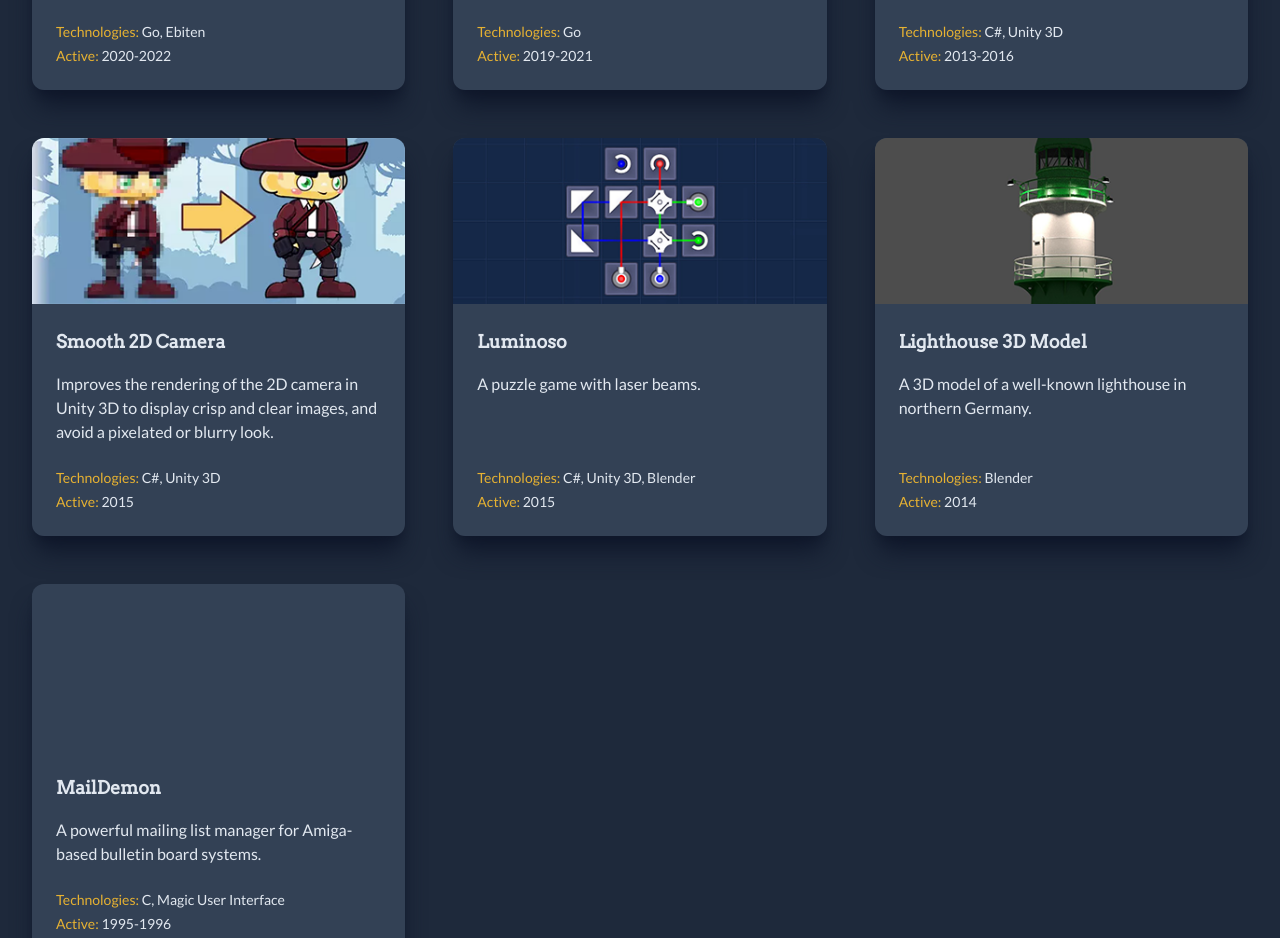
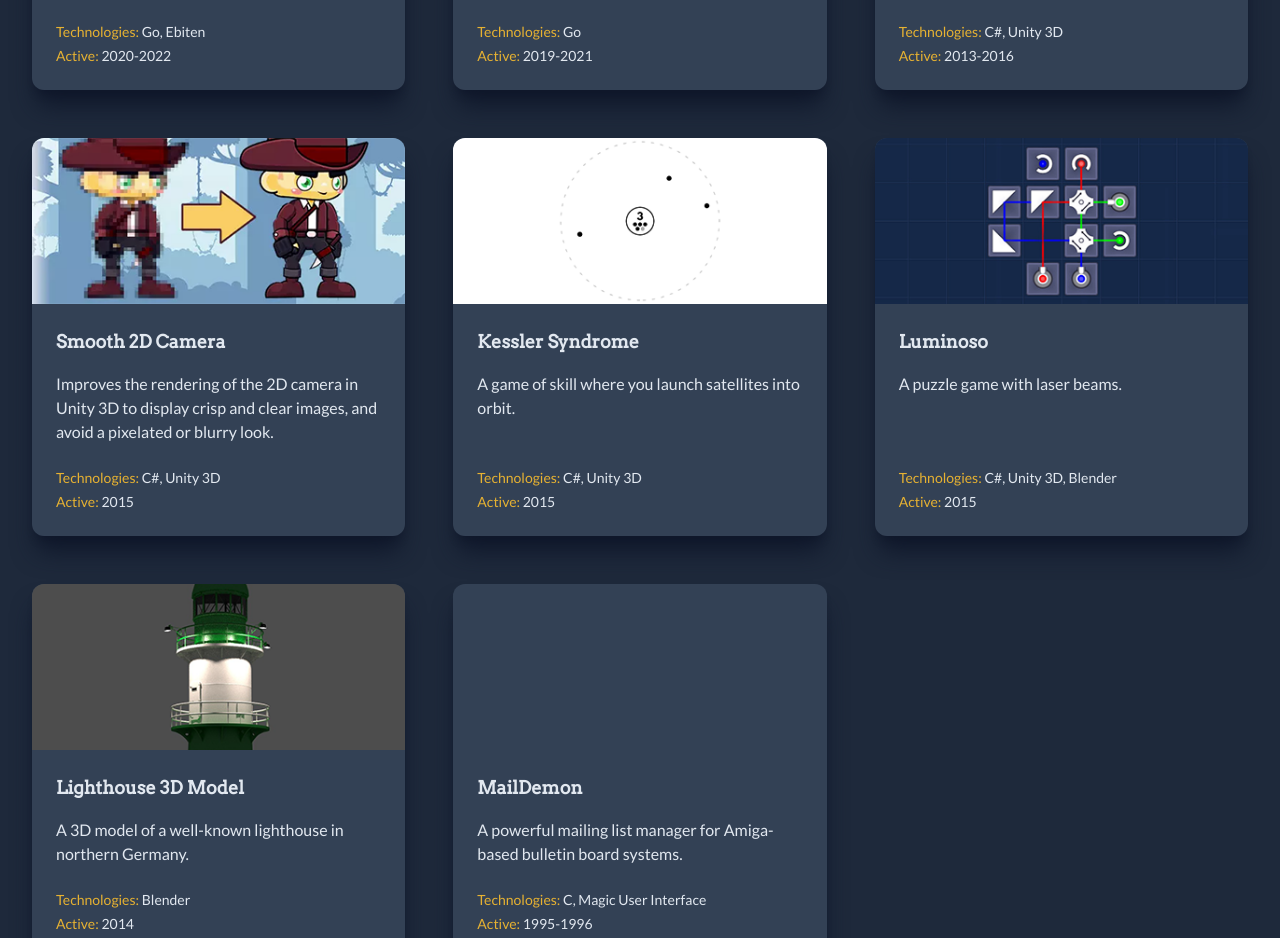
Before and after one commit to blizzy78/maik.schreiber.ms, a React (Vite) app: page / in a window 1280 px wide. Shown: the part 2800-3738 px from the top of the page. Built offline with nearby package versions, Linux system fonts and the light colour scheme; a web font is replaced by a local one; what tailwindcss-gradients would draw is missing.

Commit message:
add Kessler Syndrome

```diff
--- a/src/projects/projects.ts
+++ b/src/projects/projects.ts
@@ -8,6 +8,8 @@ import * as DevContainer400Image from './dev-container-400.png'
 import * as DevContainerImage from './dev-container.png'
 import * as EbitenUI400Image from './ebitenui-400.png'
 import * as EbitenUIImage from './ebitenui.png'
+import * as KesslerSyndrome400Image from './kessler-syndrome-400.png'
+import * as KesslerSyndromeImage from './kessler-syndrome.png'
 import * as KSPToolbar400Image from './ksp-toolbar-400.png'
 import * as KSPToolbarImage from './ksp-toolbar.png'
 import * as Lighthouse400Image from './lighthouse-400.png'
@@ -166,6 +168,19 @@ export const Projects: Project[] = [
   },
 
   {
+    url: 'https://play.google.com/store/apps/details?id=de.blizzy.kesslersyndrome',
+    images: {
+      lg: KesslerSyndromeImage,
+      md: KesslerSyndrome400Image,
+    },
+    title: 'Kessler Syndrome',
+    description: 'A game of skill where you launch satellites into orbit.',
+    technologies: ['C#', 'Unity 3D'],
+    startYear: 2015,
+    endYear: 2015
+  },
+
+  {
     url: 'https://store.steampowered.com/app/364660/Luminoso/',
     images: {
       lg: LuminosoImage,
```
Also changed, not shown: src/projects/kessler-syndrome-400.png (added), src/projects/kessler-syndrome.png (added).
